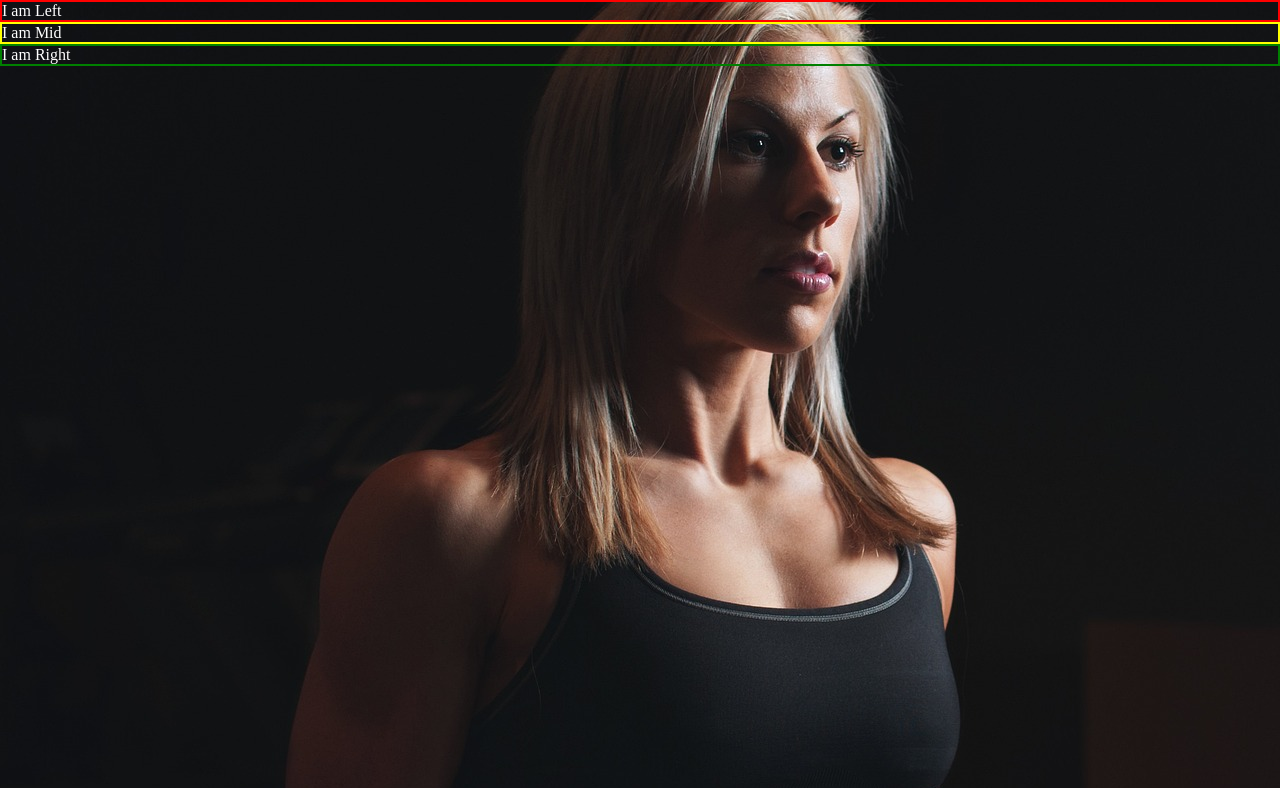
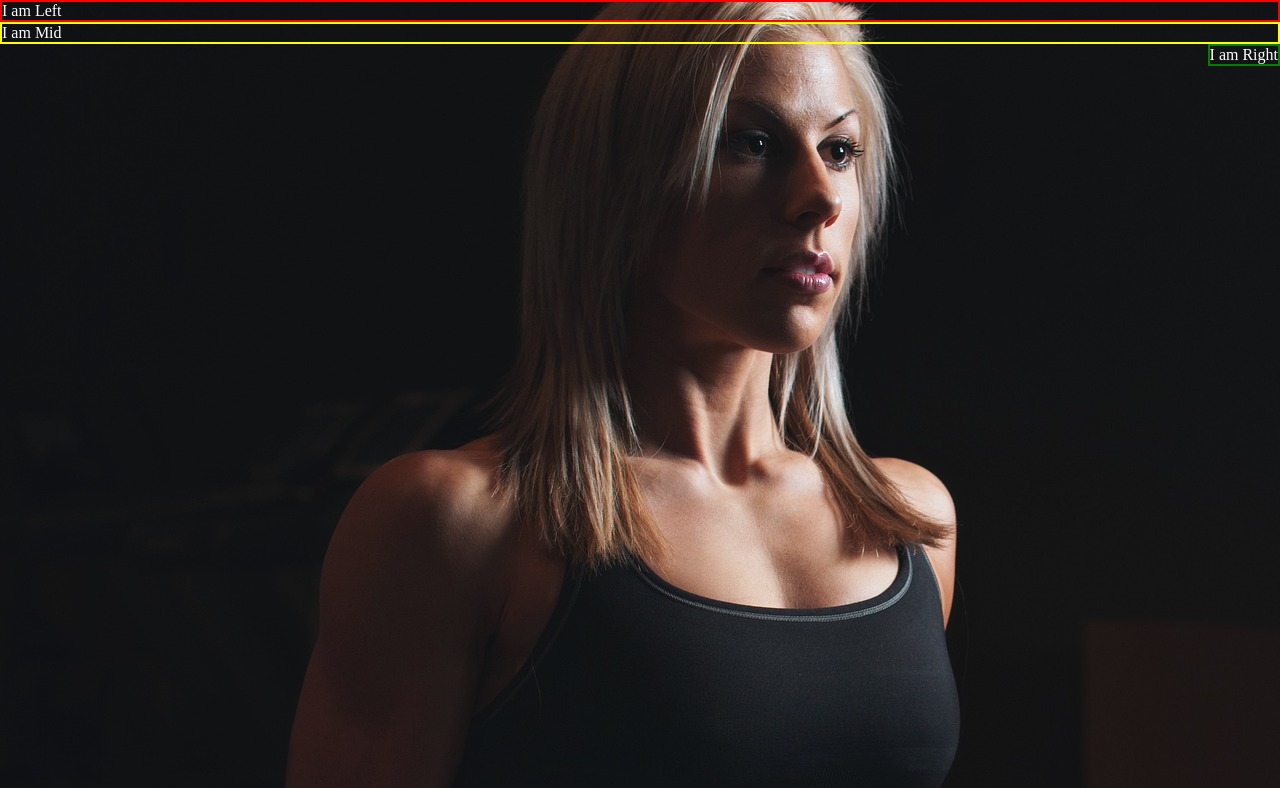
Before and after one commit to RishabhDixit1/GymWebsite, a plain HTML site: page index.html in a window 1280 px wide. Shown: the top 788 px of the page. Drawn offline with Linux system fonts and the light colour scheme.

Commit message:
Code Changes

```diff
--- a/index.html
+++ b/index.html
@@ -27,11 +27,12 @@
     }
     .right{
         border: 2px solid green;
+        float: right;
 
     }
 </style>
 <body>
-    <!-- Gym Websit -->
+    <!-- Gym Website -->
     <header class="header">
         <!-- Left box for logo -->
 
```
